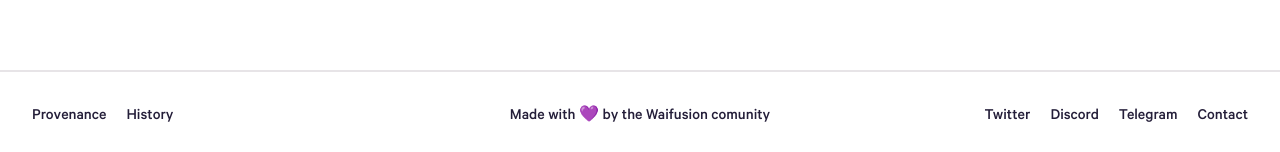
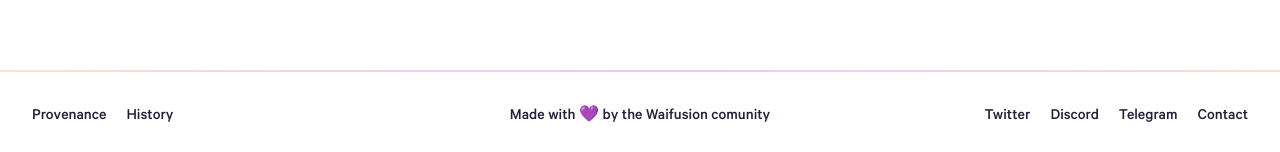
Before and after one commit to uwu-labs/waifusion-site, a React (Create React App) app: page / in a window 1280 px wide. Shown: the part 682-834 px from the top of the page. Built offline with nearby package versions, Linux system fonts and the light colour scheme.

Commit message:
:rocket: add rainbow line to footer

```diff
--- a/src/components/Footer.tsx
+++ b/src/components/Footer.tsx
@@ -1,9 +1,14 @@
 import styled from "styled-components";
 import { Link } from "react-router-dom";
+import Underline from "./Underline";
+
+const StyledFooter = styled.div`
+  display: flex;
+  flex-direction: column;
+`;
 
 const Container = styled.footer`
   position: relative;
-  border-top: 2px solid #e7e4e7;
   width: 100%;
   padding: 2rem;
   box-sizing: border-box;
@@ -43,6 +48,8 @@ const AbsoluteCenterSection = styled(Section)`
 
 const Footer = () => {
   return (
+    <StyledFooter>
+      <Underline />
       <Container>
         <Section>
           <InternalLink to={"/provenance"}>Provenance</InternalLink>
@@ -82,6 +89,7 @@ const Footer = () => {
           </ExternalLink>
         </Section>
       </Container>
+    </StyledFooter>
   );
 };
 
```
Lines whose indentation alone changed are shown as unchanged.
